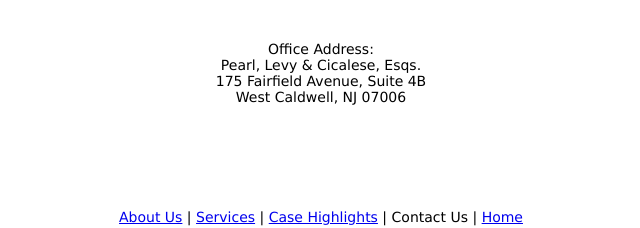
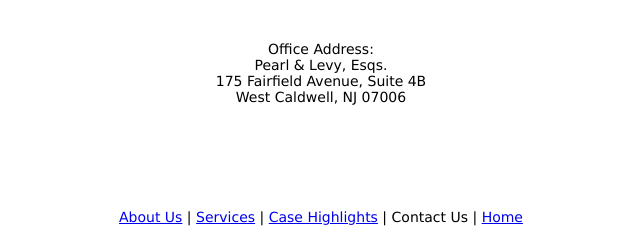
Before and after one commit to mikewgd/pearllevy, a plain HTML site: page contact.html in a window 1280 px wide. Shown: the part 237-465 px from the top of the page, 319-959 px from the left. Drawn offline with Linux system fonts and the light colour scheme.

Commit message:
- copy change

```diff
--- a/contact.html
+++ b/contact.html
@@ -20,7 +20,7 @@
 
 	<p>&nbsp;</p>
 
-	<p align="center">Office Address:<br>Pearl, Levy &amp; Cicalese, Esqs.<br>175 Fairfield Avenue, Suite 4B<br>West Caldwell, NJ 07006</p>
+	<p align="center">Office Address:<br>Pearl &amp; Levy, Esqs.<br>175 Fairfield Avenue, Suite 4B<br>West Caldwell, NJ 07006</p>
 
 	<p>&nbsp;</p>
     <p>&nbsp;</p>
```
